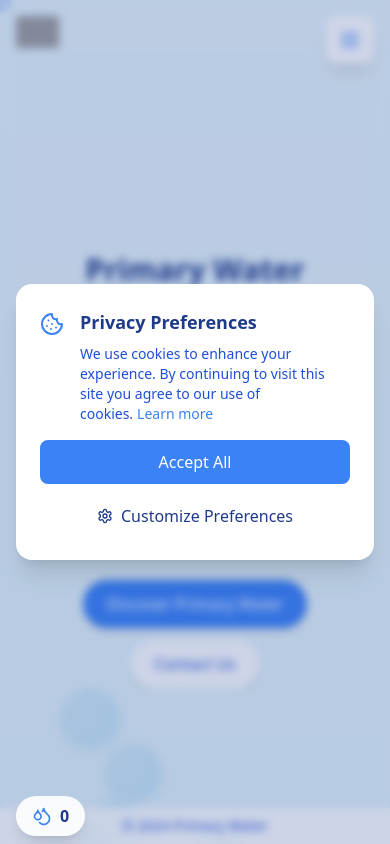
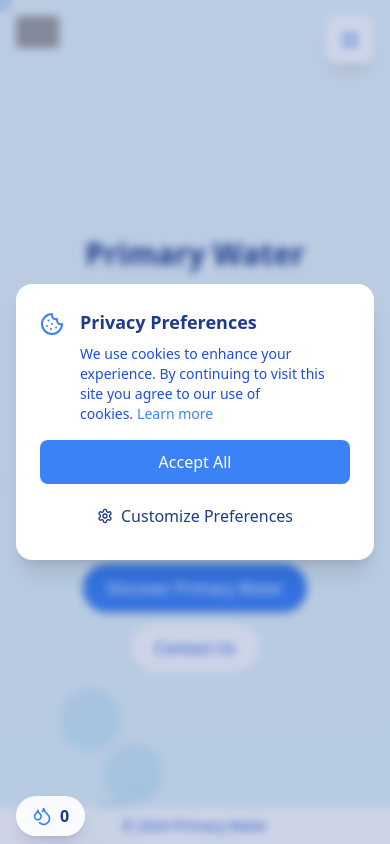
Before and after one commit to halobartku/primary-water, a React (Vite) app: page / in a window 390 px wide. Shown: the top 844 px of the page. Built offline with nearby package versions, Linux system fonts and the light colour scheme; grey boxes are pictures that could not be loaded.

Commit message:
hero section padding

```diff
--- a/src/components/Hero.tsx
+++ b/src/components/Hero.tsx
@@ -38,7 +38,7 @@ export function Hero({ onDiscoverClick, onContactClick }: HeroProps) {
     <motion.div
       initial={{ opacity: 0, y: 20 }}
       animate={{ opacity: 1, y: 0 }}
-      className="w-full h-full flex items-start md:items-center justify-center px-4 md:px-8 pt-24 md:pt-0"
+      className="w-full h-full flex items-start md:items-center justify-center px-4 md:px-8 pt-16 md:pt-0"
     >
       <div className="max-w-[90%] md:max-w-4xl mx-auto text-center">
         <motion.h1
```
